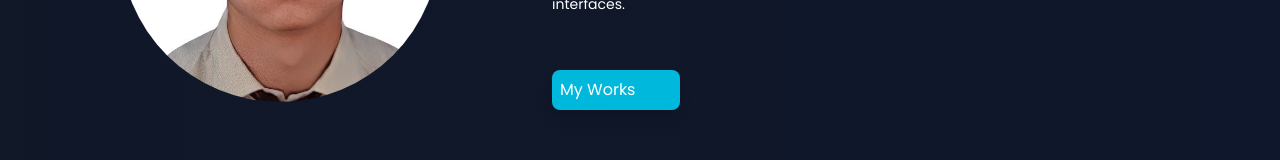
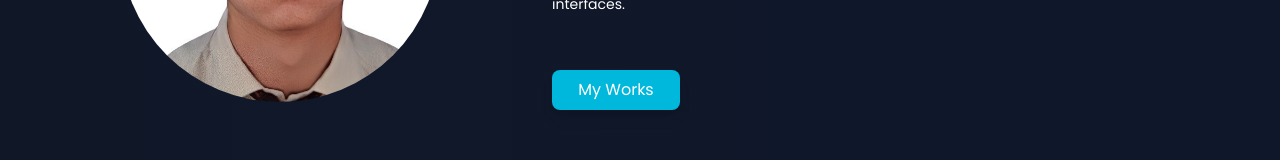
Before and after one commit to AnjulAryal/Portfolio-react, a React (Vite) app: page /#/about in a window 1280 px wide. Shown: the part 520-680 px from the top of the page. Built offline with nearby package versions, Linux system fonts and the light colour scheme; a web font is replaced by a local one.

Commit message:
About Page Update

```diff
--- a/src/sections/About.jsx
+++ b/src/sections/About.jsx
@@ -4,7 +4,7 @@ import { Link } from 'react-router-dom'
 const About = () => {
     return (
         <section className="about-me bg-gradient-to-r from-gray-900 to-slate-900 flex flex-col   lg:h-screen  p-4 sm:p-20  items-center justify-center pt-40">
-            <h1   className='font-anta text-white text-center text-4xl m-8 sm:text-6xl hover:text-cyan-200 transition-all duration-500 ease-in'>About Me</h1>
+            <h1 className='font-anta text-white text-center text-4xl m-8 sm:text-6xl hover:text-cyan-200 transition-all duration-500 ease-in'>About Me</h1>
             <div className='flex flex-col items-center lg:flex-row sm:justify-around sm:max-h-full lg:gap-20'>
                 <div className="about-img max-w-60 sm:min-w-80">
                     <img src={aboutImg} alt="About Me " className='rounded-full' />
@@ -13,7 +13,7 @@ const About = () => {
                     <h3 className='text-white font-anta text-2xl text-center sm:text-5xl sm:my-5 lg:text-start'>Who am <span className='text-cyan-500'>I</span>  <span className='text-cyan-500'>?</span></h3>
                     <p className='text-white text-sm'>Hi, I’m Anjul Aryal — a passionate frontend developer and tech enthusiast from Nepal. I love turning creative ideas into clean, responsive, and interactive web experiences. </p>
                     <p className='text-white text-sm'>With a strong foundation in HTML, CSS, and JavaScript, I specialize in building user-friendly websites and applications that not only look great but also function seamlessly across all devices. My expertise extends to popular frameworks like React and Tailwind CSS, allowing me to create dynamic and visually appealing interfaces.</p>
-                    <Link to="/projects" className='bg-cyan-500 text-white max-w-32 border-none rounded-lg p-2 cursor-pointer my-10 shadow-lg hover:shadow-cyan-500/50 transition-all duration-700 ease-in-out hover:p-3'> My Works</Link>
+                    <Link to="/projects" className='bg-cyan-500 text-white max-w-32 border-none rounded-lg p-2 cursor-pointer my-10 shadow-lg hover:shadow-cyan-500/50 transition-all duration-700 ease-in-out hover:p-3 text-center'> My Works</Link>
                 </div>
             </div>
         </section>
```
